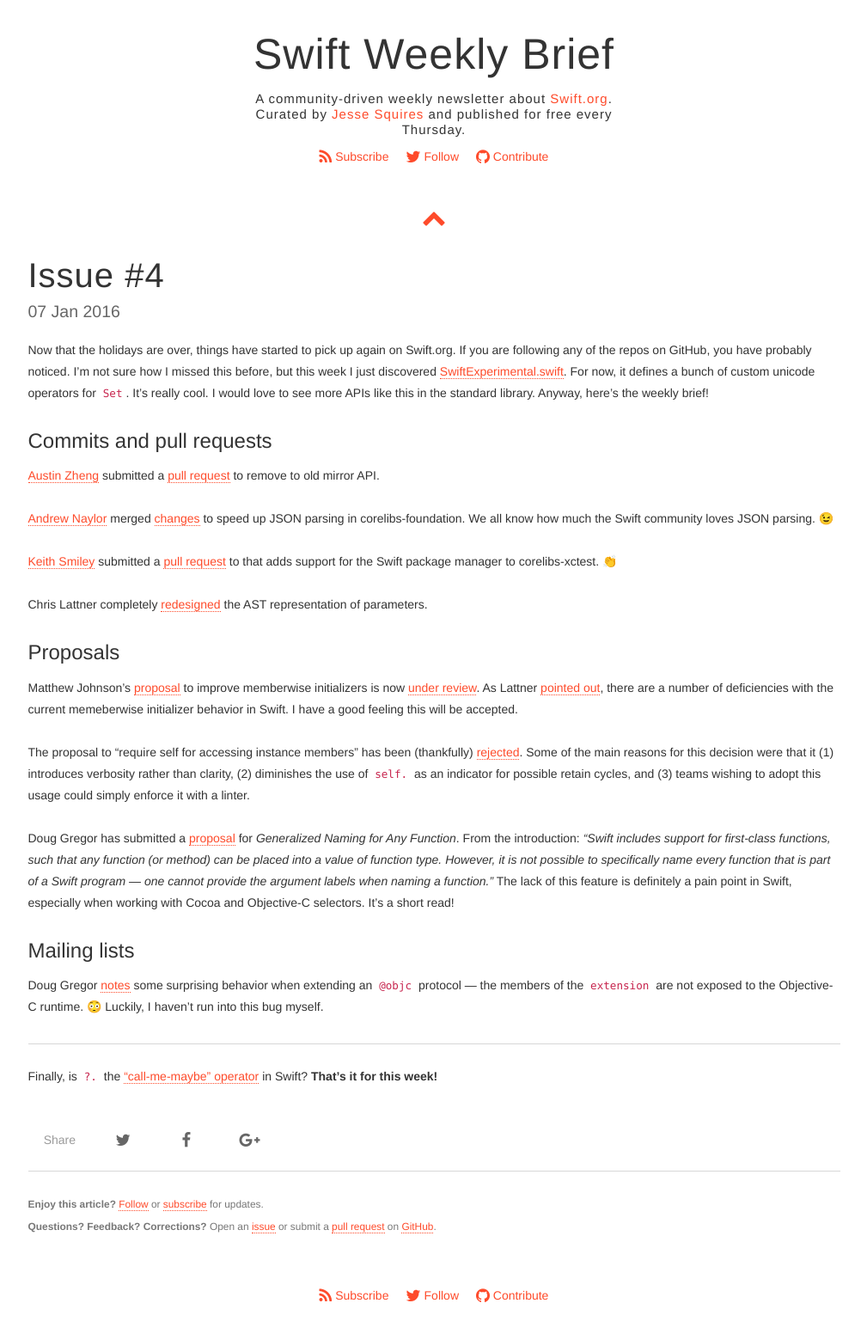
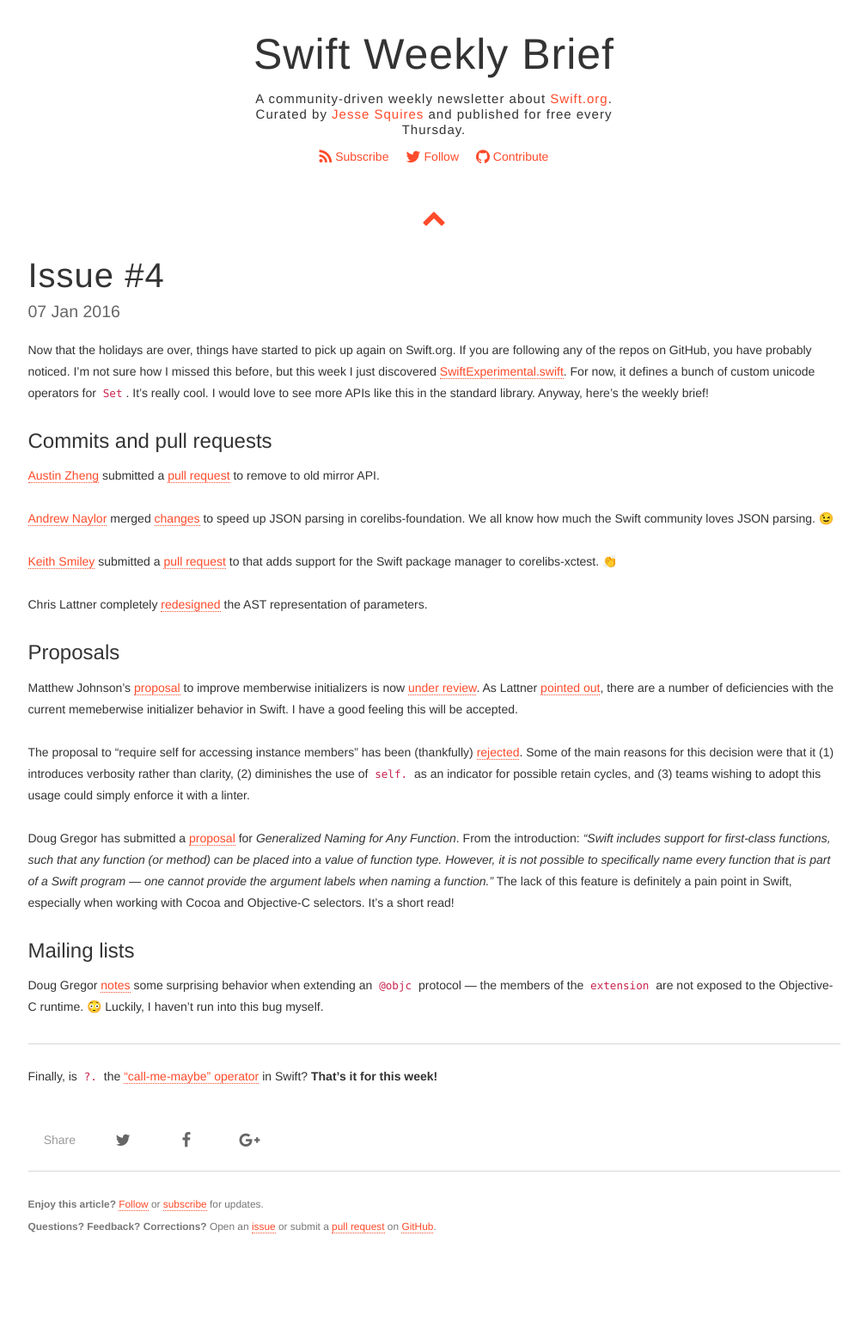
Before and after one commit to SwiftWeekly/swiftweekly.github.io, a Jekyll site: the page built from _posts/2016-01-07-issue-4.md, in a window 1280 px wide. Shown: the whole page at 86% size, without its empty margins (135-1144 px from the left). Built offline with Jekyll 4.4.1, drawn with Linux system fonts in a browser that asks for light colours; nearby versions of some CDN libraries; Markdown is read by kramdown in place of the engine named in the settings; after the commit the page ends 1495 px from its top, so only the background shows below that.

Commit message:
clean up layouts. remove footer. remove post excerpts.

```diff
--- a/_includes/footer.html
+++ /dev/null
@@ -1,4 +0,0 @@
-
-<div id="footer" class="container">
-   {% include social.html %}
-</div>
--- a/_layouts/default.html
+++ b/_layouts/default.html
@@ -16,8 +16,6 @@
          </div> <!-- container -->
       </div> <!-- main -->
 
-      {% include footer.html %}
-
       {% include foot.html %}
    </body>
 </html>
--- a/css/style.css
+++ b/css/style.css
@@ -227,10 +227,6 @@
 
 /* SOCIAL */
 
-#footer {
-   padding-bottom: 30px;
-}
-
 .social a {
    border-width: 0px;
 }
--- a/index.html
+++ b/index.html
@@ -6,7 +6,7 @@
 <div class="post-list">
 	{% for post in site.posts %}
 		<article class="post">
-			<h1 class="post-title">
+			<h1 class="post-title text-center">
 				<a href="{{ post.url }}">{{ post.title }}</a>
 				<small class="post-date">{{ post.date | date_to_string }}</small>
 			</h1>
@@ -15,10 +15,6 @@
 				<small class="text-danger"><strong>Updated: {{ post.date-updated }}</strong></small>
 			{% endif %}
 
-			<div class="post-excerpt">
-				{{ post.excerpt }}
-				<a href="{{ post.url }}" class="post-continue">Continue&hellip; <i class="fa fa-chevron-right"></i></a>
-			</div>
 		</article>
 	{% endfor %}
 </div> <!-- post-list -->
```
Also changed, not shown: 404.html (+5 -8 lines), _layouts/toplevel.html (deleted, +0 -9 lines), img/404.gif (added).
